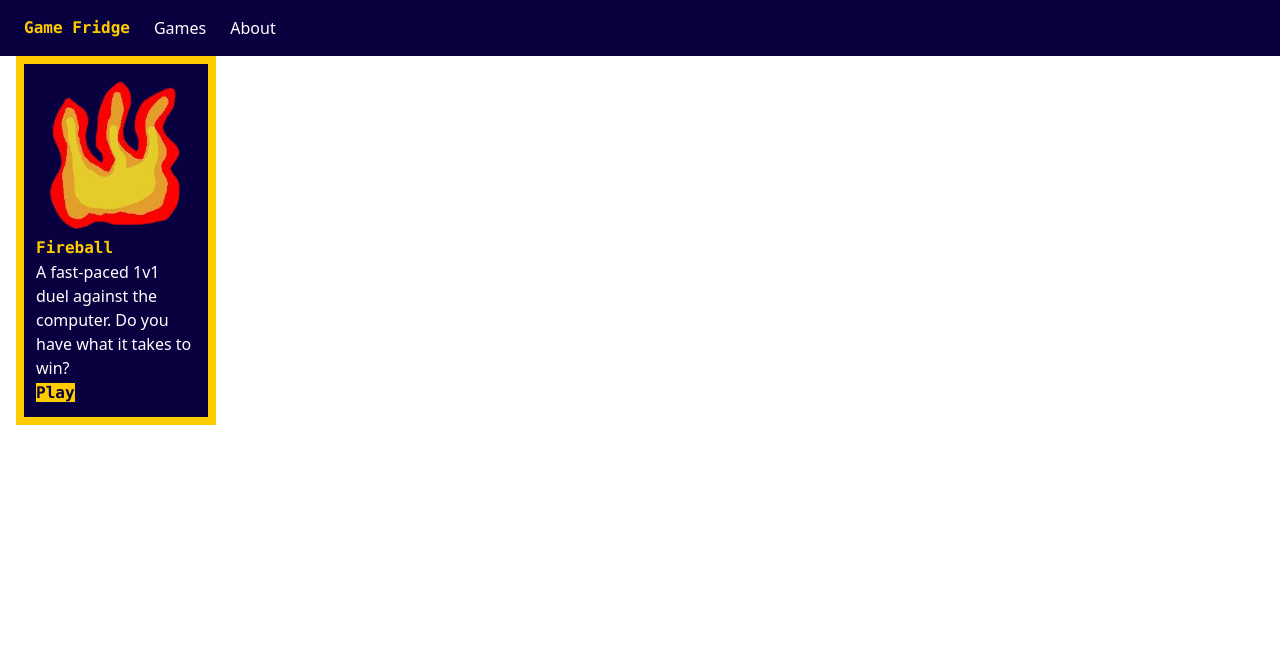
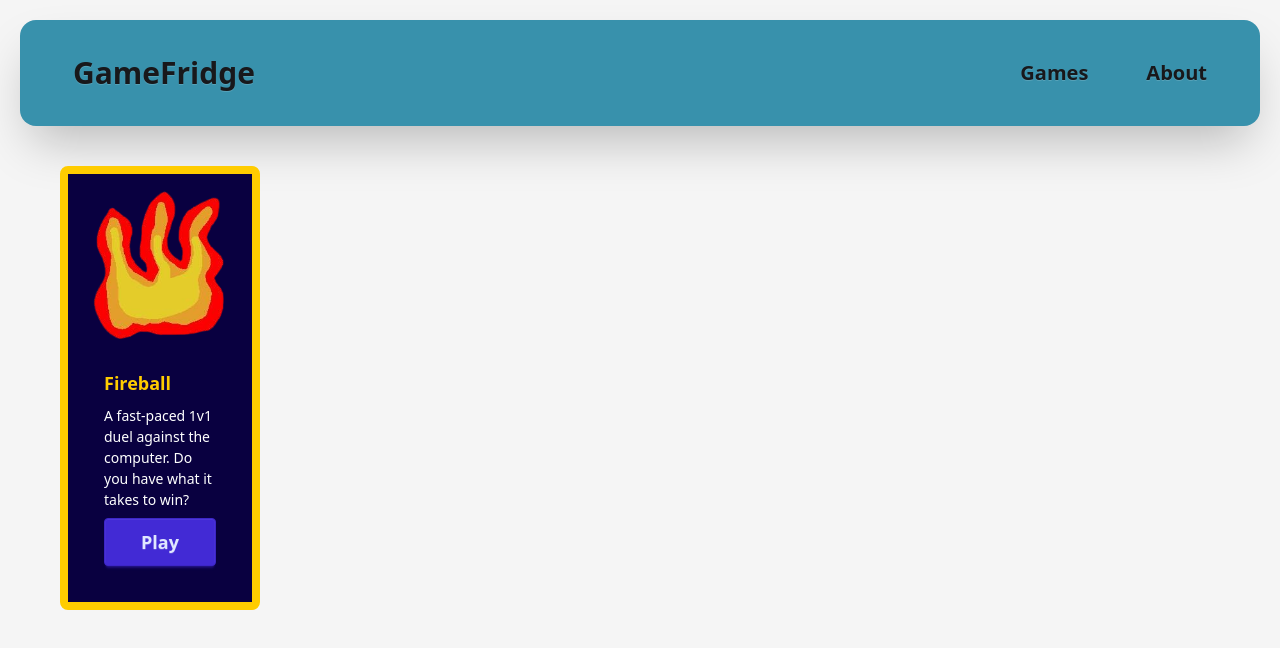
Before and after one commit to anay-schottlabs/web-experiments, a Vue app: page /games in a window 1280 px wide. Shown: the top 648 px of the page. Built offline with nearby package versions, Linux system fonts and the light colour scheme.

Commit message:
Fixed styling for navbar

```diff
--- a/index.html
+++ b/index.html
@@ -6,25 +6,9 @@
     <meta name="viewport" content="width=device-width, initial-scale=1.0">
     <link href="/src/style.css" rel="stylesheet">
     <title>Game Fridge</title>
-    <style>
-      .title {
-        font-family: "Lucida Console", "Courier New", monospace;
-        font-weight: bold;
-      }
-
-      .btn {
-        color: #090040 !important;
-        background-color: #FFCC00 !important;
-        border: none;
-      }
-
-      .btn:hover {
-        opacity: 0.75;
-      }
-    </style>
   </head>
-  <body>
-    <div id="app"></div>
+  <body class="bg-palette-white min-h-screen flex p-5">
+    <div id="app" class="w-full"></div>
     <script type="module" src="/src/main.js"></script>
   </body>
 </html>
--- a/package.json
+++ b/package.json
@@ -19,6 +19,7 @@
   "devDependencies": {
     "@vitejs/plugin-vue": "^6.0.1",
     "autoprefixer": "^10.4.22",
+    "daisyui": "^5.5.3",
     "postcss": "^8.5.6",
     "tailwindcss": "^4.1.17",
     "vite": "^7.1.11",
--- a/src/App.vue
+++ b/src/App.vue
@@ -1,25 +1,22 @@
 <template>
-  <nav class="navbar navbar-expand-lg p-4 flex align-items-baseline">
-    <router-link class="navbar-brand title fw-bold fs-1 ps-2 pe-3" to="/">Game Fridge</router-link>
-    <router-link class="nav-link px-3 fs-3" to="/games">Games</router-link>
-    <router-link class="nav-link px-3 fs-3" to="/about">About</router-link>
-  </nav>
-  <div class="ps-4">
+  <div class="navbar bg-palette-blue p-5 rounded-2xl shadow-2xl">
+    <div class="flex-1">
+      <router-link to="/" class="btn btn-ghost text-3xl hover:bg-palette-black rounded-xl p-8">GameFridge</router-link>
+    </div>
+    <div class="flex-none">
+      <ul class="menu menu-horizontal px-1">
+        <li>
+          <router-link to="/games" class="btn btn-ghost text-xl mx-3 hover:bg-palette-black">Games</router-link>
+        </li>
+        <li>
+          <router-link to="/about" class="btn btn-ghost text-xl mx-3 hover:bg-palette-black">About</router-link>
+        </li>
+      </ul>
+    </div>
+  </div>
+  <div class="p-10">
     <router-view></router-view>
   </div>
 </template>
 
-<style scoped>
-.navbar {
-  background-color: #090040;
-}
-.navbar-brand {
-  color: #FFCC00;
-}
-.nav-link {
-  color: white;
-}
-a:hover {
-  opacity: 0.75;
-}
-</style>
+<style scoped></style>
--- a/src/style.css
+++ b/src/style.css
@@ -1 +1,8 @@
 @import "tailwindcss";
+@plugin "daisyui";
+
+@theme {
+    --color-palette-white: #F5F5F5;
+    --color-palette-blue: #3891AC;
+    --color-palette-black: #252323;
+}
```
Also changed, not shown: 1 other file (tests, documents, lock files or other folders).
